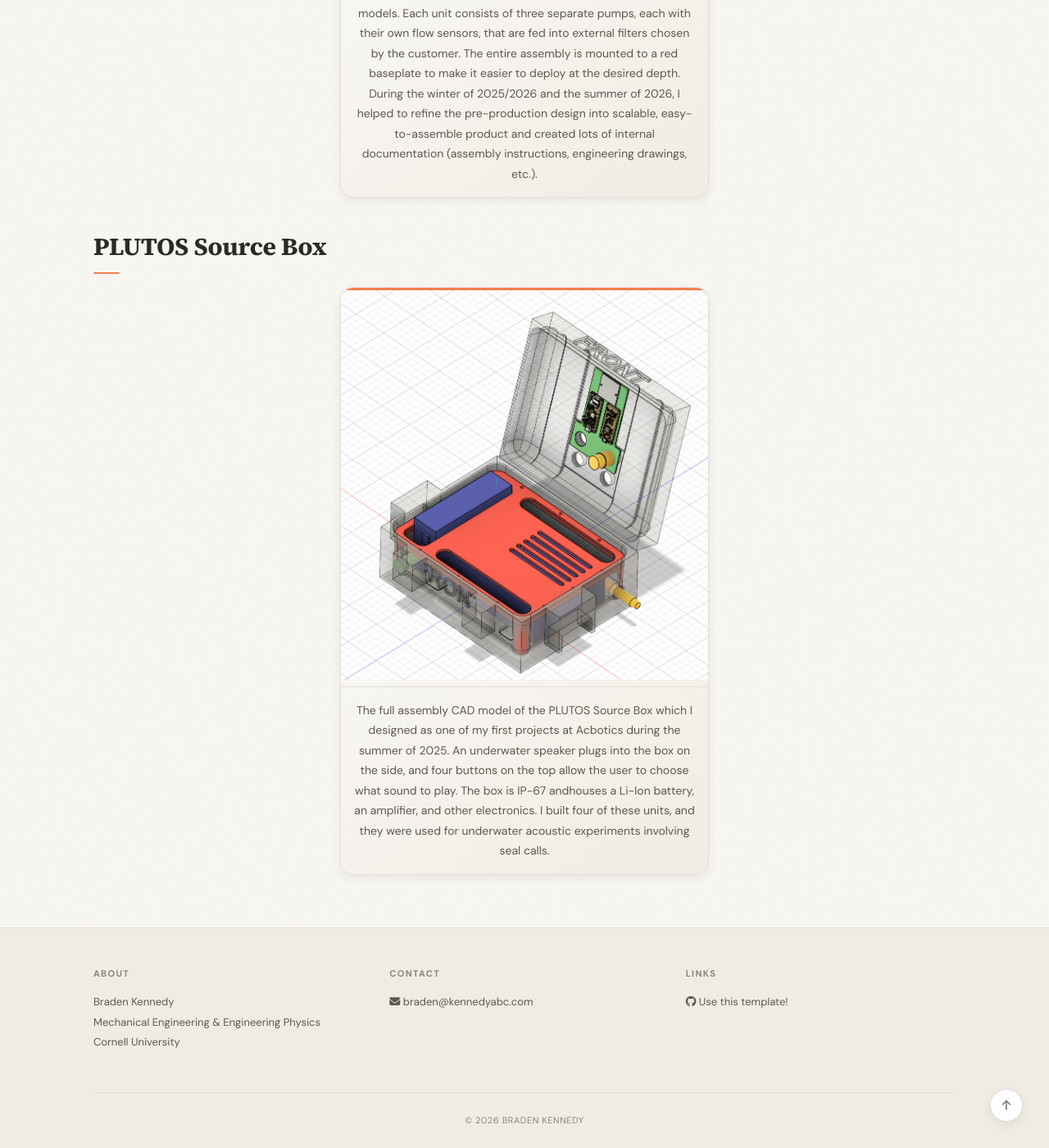
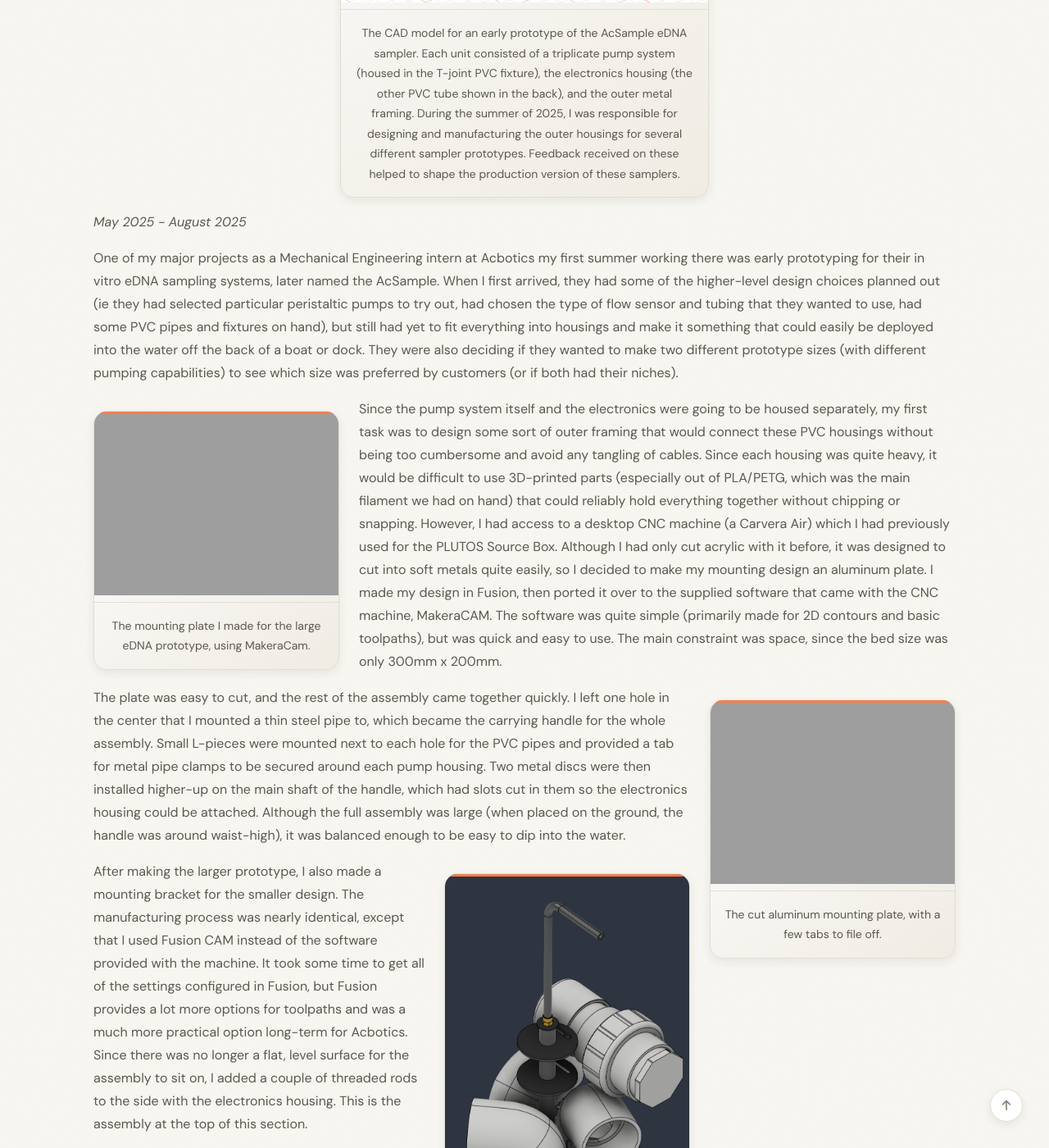
Before and after one commit to braden-kennedy/bkennedyportfolio, a Jekyll site: the page built from _pages/acbotics.md, in a window 1280 px wide and 1400 px high, scrolled down 1502 px. Shown: the whole window at 82% size. Built offline with Jekyll 4.4.1, drawn with Linux system fonts in a browser that asks for light colours; a style sheet for code colours, icons or effects is not loaded; some of the changed text lies outside the part shown.

Commit message:
Update acbotics.md

```diff
--- a/_pages/acbotics.md
+++ b/_pages/acbotics.md
@@ -5,13 +5,35 @@ sitemap: false
 permalink: /acbotics/
 ---
 
+## AcSample Production
+
+{% include figure.html src="acbotics/AcSample_CADFull.JPG" alt=" " caption="The full, assembled version of the first production AcSample models. Each unit consists of three separate pumps, each with their own flow sensors, that are fed into external filters chosen by the customer. The entire assembly is mounted to a red baseplate to make it easier to deploy at the desired depth. During the winter of 2025/2026 and the summer of 2026, I helped to refine the pre-production design into scalable, easy-to-assemble product and created lots of internal documentation (assembly instructions, engineering drawings, etc.)." position="full" width="450px" %}
+
 ## AcSample Prototype
 
 {% include figure.html src="acbotics/Large_AcSample_Prototype_Full.png" alt=" " caption="The CAD model for an early prototype of the AcSample eDNA sampler. Each unit consisted of a triplicate pump system (housed in the T-joint PVC fixture), the electronics housing (the other PVC tube shown in the back), and the outer metal framing. During the summer of 2025, I was responsible for designing and manufacturing the outer housings for several different sampler prototypes. Feedback received on these helped to shape the production version of these samplers." position="full" width="450px" %}
 
-## AcSample Production
+*May 2025 - August 2025*
 
-{% include figure.html src="acbotics/AcSample_CADFull.JPG" alt=" " caption="The full, assembled version of the first production AcSample models. Each unit consists of three separate pumps, each with their own flow sensors, that are fed into external filters chosen by the customer. The entire assembly is mounted to a red baseplate to make it easier to deploy at the desired depth. During the winter of 2025/2026 and the summer of 2026, I helped to refine the pre-production design into scalable, easy-to-assemble product and created lots of internal documentation (assembly instructions, engineering drawings, etc.)." position="full" width="450px" %}
+One of my major projects as a Mechanical Engineering intern at Acbotics my first summer working there was early prototyping for their in vitro eDNA sampling systems, later named the AcSample. When I first arrived, they had some of the higher-level design choices planned out (ie they had selected particular peristaltic pumps to try out, had chosen the type of flow sensor and tubing that they wanted to use, had some PVC pipes and fixtures on hand), but still had yet to fit everything into housings and make it something that could easily be deployed into the water off the back of a boat or dock. They were also deciding if they wanted to make two different prototype sizes (with different pumping capabilities) to see which size was preferred by customers (or if both had their niches).
+
+{% include figure.html src="acbotics/MakeraCAM.JPG" alt=" " caption="The mounting plate I made for the large eDNA prototype, using MakeraCam." position="left" width="300px" %}
+
+Since the pump system itself and the electronics were going to be housed separately, my first task was to design some sort of outer framing that would connect these PVC housings without being too cumbersome and avoid any tangling of cables. Since each housing was quite heavy, it would be difficult to use 3D-printed parts (especially out of PLA/PETG, which was the main filament we had on hand) that could reliably hold everything together without chipping or snapping. However, I had access to a desktop CNC machine (a Carvera Air) which I had previously used for the PLUTOS Source Box. Although I had only cut acrylic with it before, it was designed to cut into soft metals quite easily, so I decided to make my mounting design an aluminum plate. I made my design in Fusion, then ported it over to the supplied software that came with the CNC machine, MakeraCAM. The software was quite simple (primarily made for 2D contours and basic toolpaths), but was quick and easy to use. The main constraint was space, since the bed size was only 300mm x 200mm.
+
+{% include figure.html src="acbotics/eDNA_Plate.JPG" alt=" " caption="The cut aluminum mounting plate, with a few tabs to file off." position="right" width="300px" %}
+
+The plate was easy to cut, and the rest of the assembly came together quickly. I left one hole in the center that I mounted a thin steel pipe to, which became the carrying handle for the whole assembly. Small L-pieces were mounted next to each hole for the PVC pipes and provided a tab for metal pipe clamps to be secured around each pump housing. Two metal discs were then installed higher-up on the main shaft of the handle, which had slots cut in them so the electronics housing could be attached. Although the full assembly was large (when placed on the ground, the handle was around waist-high), it was balanced enough to be easy to dip into the water.
+
+{% include figure.html src="acbotics/Early_AcSample_Prototype.png" alt=" " caption="The first full prototype, which was the larger of the two designs. The carrying handle made it much easier for customers to deploy. Any metal pipe clamps that were used are not shown." position="right" width="300px" %}
+
+After making the larger prototype, I also made a mounting bracket for the smaller design. The manufacturing process was nearly identical, except that I used Fusion CAM instead of the software provided with the machine. It took some time to get all of the settings configured in Fusion, but Fusion provides a lot more options for toolpaths and was a much more practical option long-term for Acbotics. Since there was no longer a flat, level surface for the assembly to sit on, I added a couple of threaded rods to the side with the electronics housing. This is the assembly at the top of this section.
+
+{% include figure.html src="acbotics/AcSample_Metal_Plate.JPG" alt=" " caption="The plate for the smaller prototype, designed in Fusion CAM." position="left" width="300px" %}
+
+Finally, after designing these two prototypes, I was tasked with making a fixture for the desktop CNC machine that would allow us to more easily machine holes into the PVC caps. Prior to making this fixture, we had been measuring and drilling holes by hand (and using the drill press), which was time-consuming and inconsistent. I made a simple design consisting of a bottom plate and two clamps, and created a generic CAM file with the fixture modeled in (so toolpaths would automatically avoid the fixture or throw errors). After the first few caps were successful, I made two more fixtures for different plug sizes. The holes drilled in these plugs were inlet/outlet ports for each pump or bulkheads for other cables.
+
+{% include figure.html src="acbotics/Machined_transducerCap.JPG" alt=" " caption="A machined PVC cap clamped down using a custom fixture." position="right" width="300px" %}
 
 ## PLUTOS Source Box
 
```
